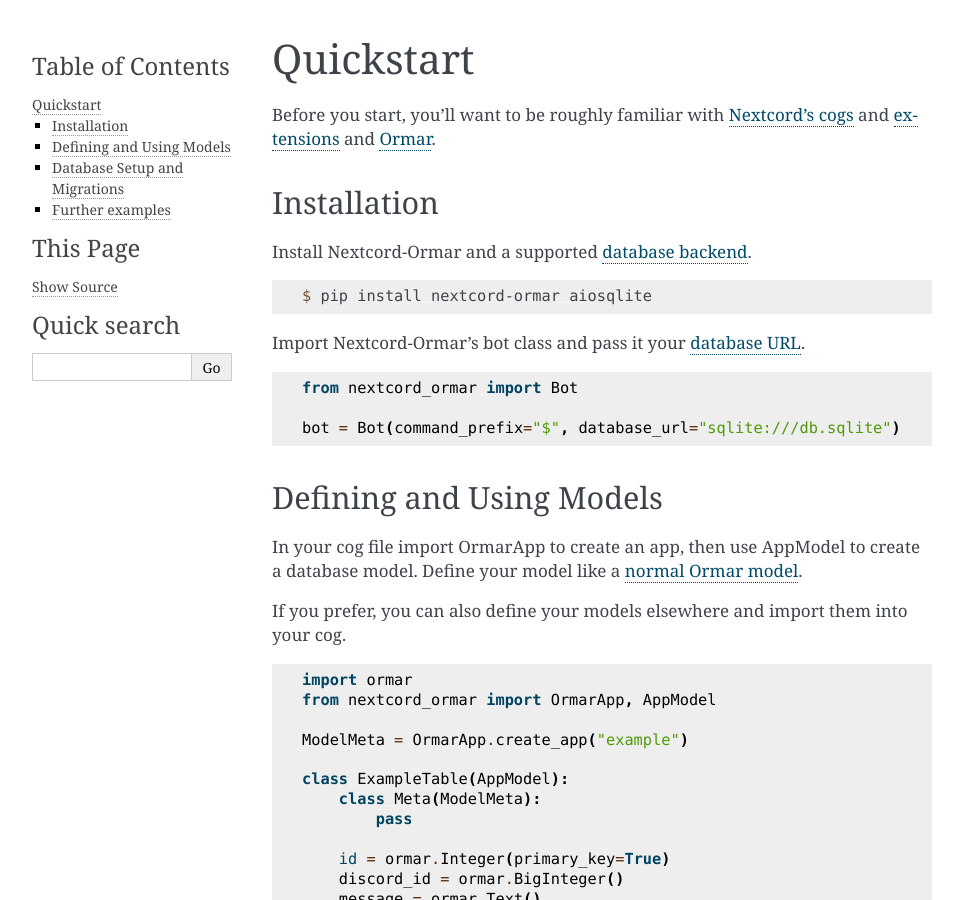
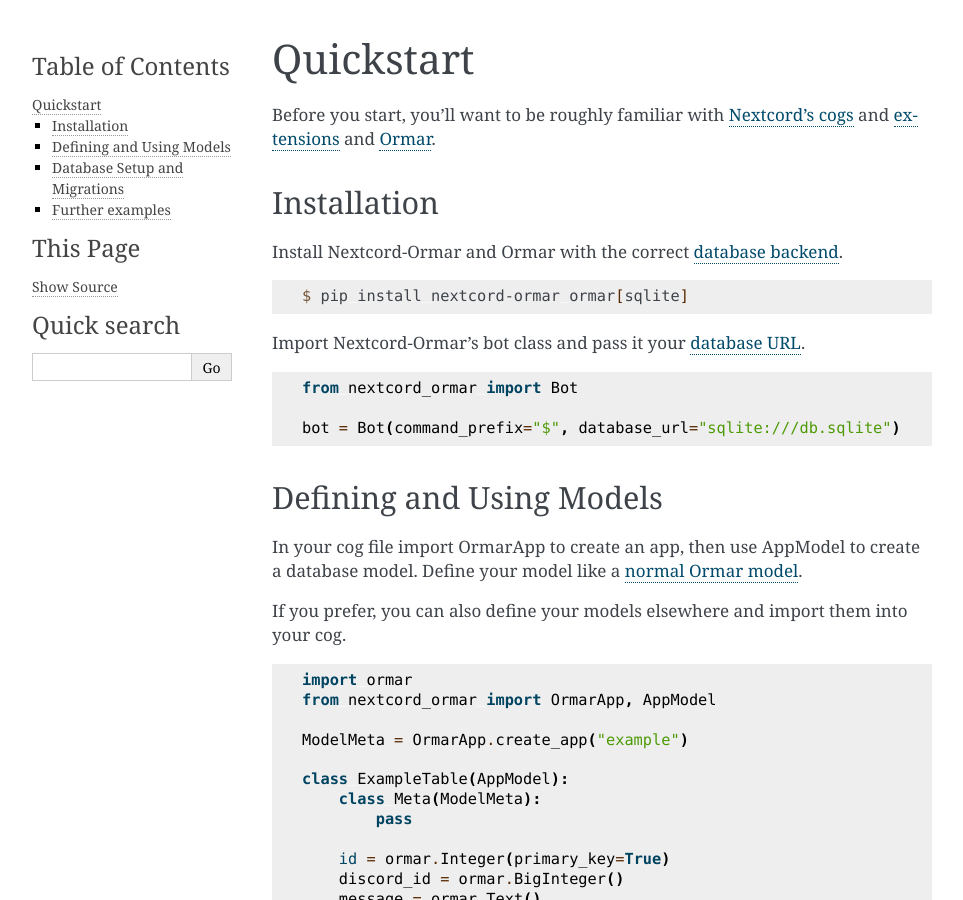
Before and after one commit to pmdevita/nextcord-ormar, a Sphinx documentation site: the page built from docs/source/usage.rst, in a window 1280 px wide and 900 px high. Shown: the whole window, without its empty margins (148-1111 px from the left). Built offline with Sphinx 7.4.7, drawn with Linux system fonts in a browser that asks for light colours.

Commit message:
Use Ormar's docs for database backends instead

```diff
--- a/docs/source/usage.rst
+++ b/docs/source/usage.rst
@@ -10,11 +10,11 @@
 Installation
 ------------
 
-Install Nextcord-Ormar and a supported `database backend <https://www.encode.io/databases/>`_.
+Install Nextcord-Ormar and Ormar with the correct `database backend <https://collerek.github.io/ormar/install/>`_.
 
 .. code-block:: console
 
-    $ pip install nextcord-ormar aiosqlite
+    $ pip install nextcord-ormar ormar[sqlite]
 
 Import Nextcord-Ormar's bot class and pass it your `database URL <https://docs.sqlalchemy.org/en/14/core/engines.html#database-urls>`_.
 
```
Also changed, not shown: Readme.md (+2 -2 lines).
